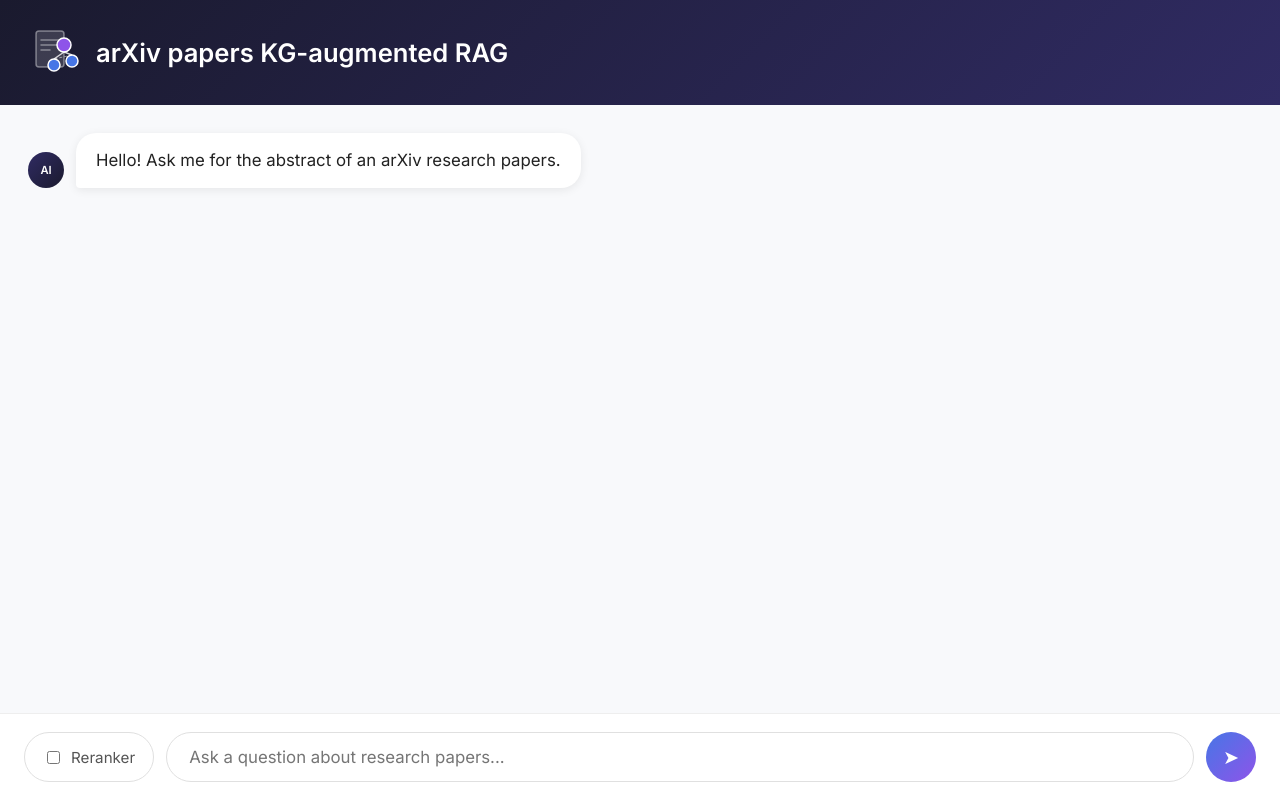
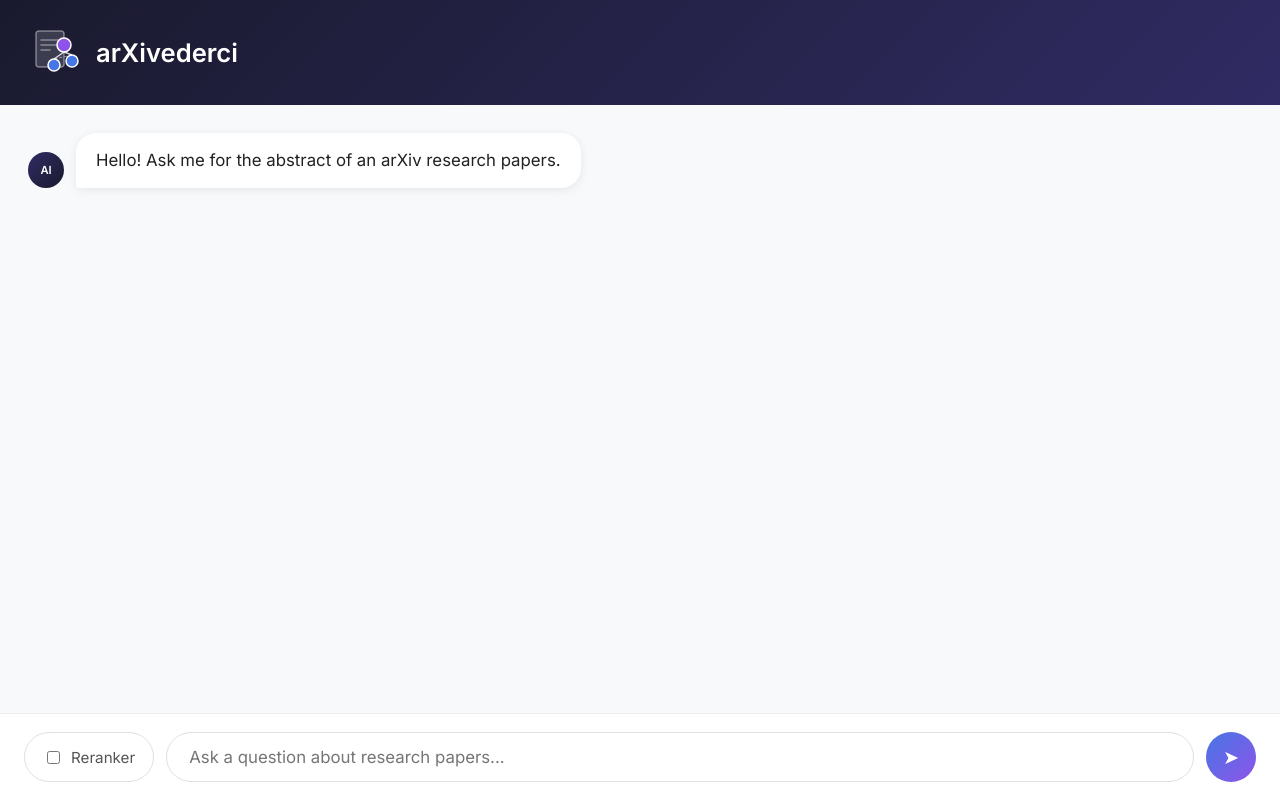
Before and after one commit to meli1230/Cagliari--kg_rag, a Flask app: page / in a window 1280 px wide. Run offline with Flask 3, Linux system fonts and the light colour scheme; parts of the project's set-up code (start-up, migrations or seed data) failed here and were passed over.

Commit message:
arxivederci

```diff
--- a/webapp/templates/index.html
+++ b/webapp/templates/index.html
@@ -3,7 +3,7 @@
   <head>
     <meta charset="UTF-8">
     <meta name="viewport" content="width=device-width, initial-scale=1.0">
-    <title>arXiv Knowledge Graph RAG</title>
+    <title>arXivederci</title>
     <link rel="preconnect" href="https://fonts.googleapis.com">
     <link href="https://fonts.googleapis.com/css2?family=Inter:wght@400;500;600&display=swap" rel="stylesheet">
     <link rel="stylesheet" href="{{ url_for('static', filename='style.css') }}">
@@ -24,7 +24,7 @@
           <line x1="44" y1="28" x2="26" y2="32" stroke="white" stroke-opacity="0.5" stroke-width="1" stroke-dasharray="3 2"/>
         </svg>
         <div>
-          <h1>arXiv papers KG-augmented RAG</h1>
+          <h1>arXivederci</h1>
         </div>
       </div>
 
```
